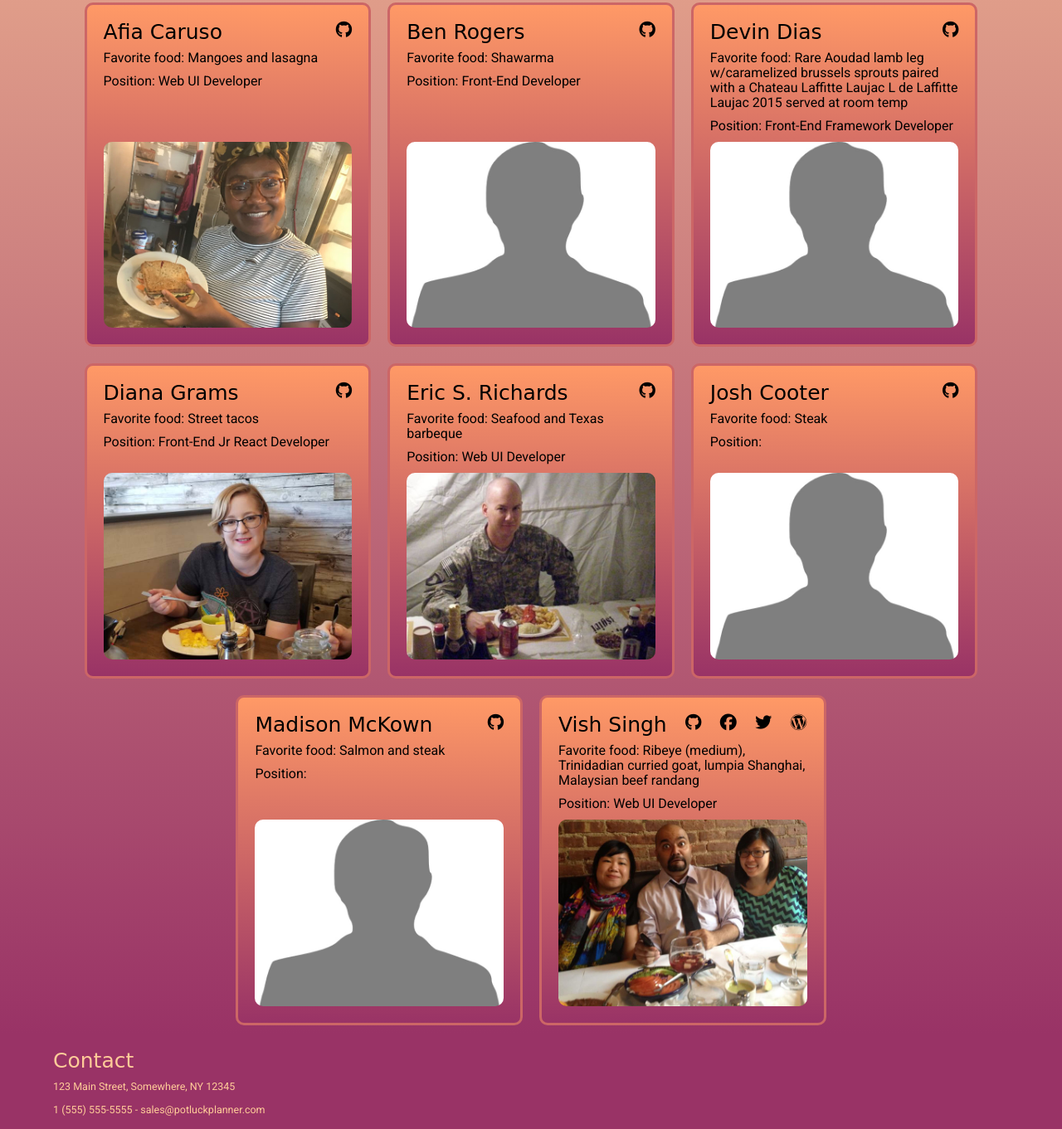
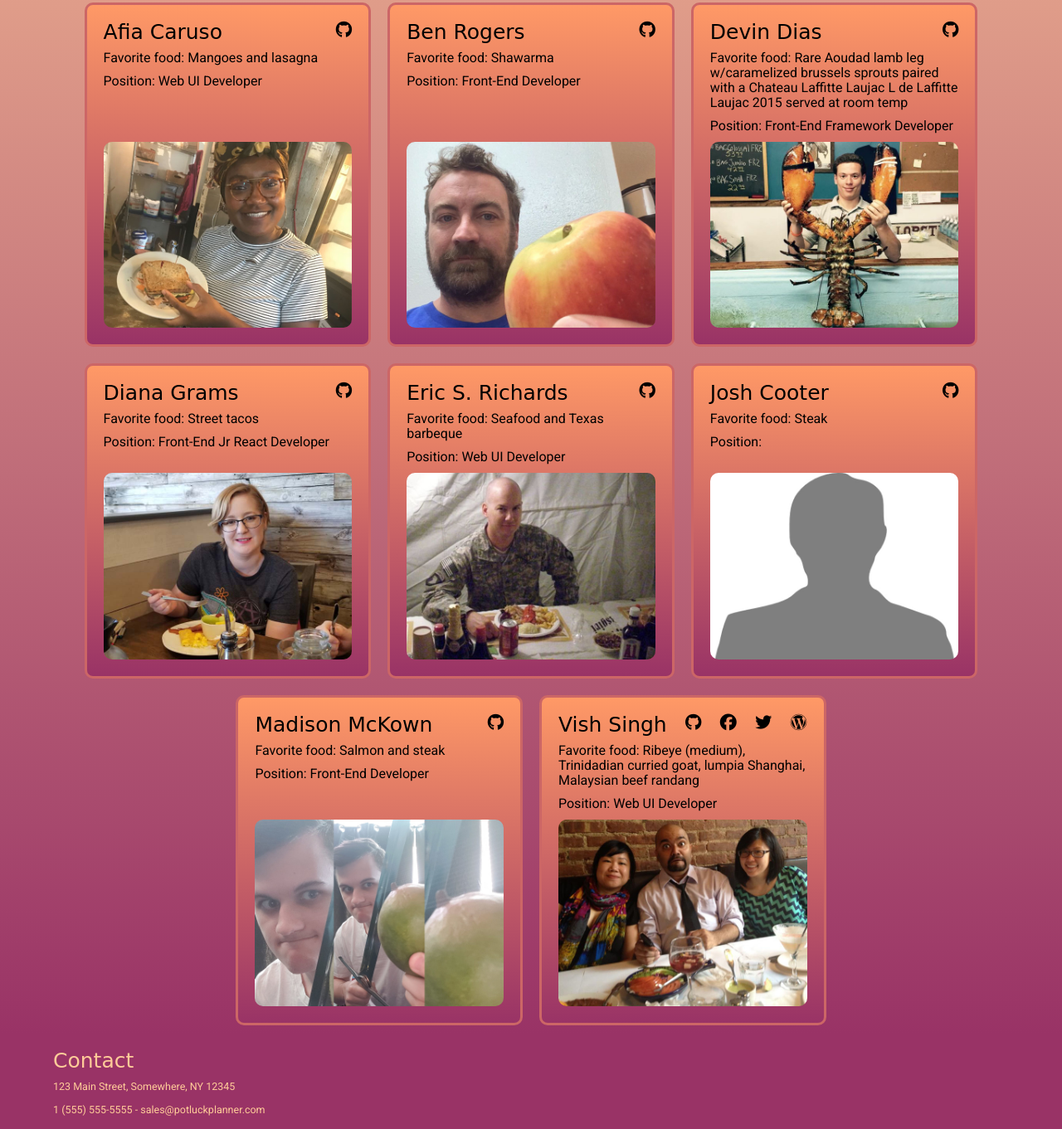
Before and after one commit to vishalicious213/4.x-buildWeek1-Potluck-Planner, a plain HTML site: page about.html in a window 1280 px wide. Shown: the part 666-2027 px from the top of the page at 83% size. Drawn offline with Linux system fonts and the light colour scheme; a web font is replaced by a local one.

Commit message:
added profile images for ben, devin and madison

```diff
--- a/about.html
+++ b/about.html
@@ -83,7 +83,7 @@
                     <p>Favorite food: Shawarma</p>
                     <p>Position: Front-End Developer</p>
                 </div>
-                <img src="img/placeholderM.jpg" alt="Ben Rogers">
+                <img src="img/ben-rogers-web.jpg" alt="Ben Rogers">
             </div>
 
             <div class="team">
@@ -95,7 +95,7 @@
                     <p>Favorite food: Rare Aoudad lamb leg w/caramelized brussels sprouts paired with a Chateau Laffitte Laujac L de Laffitte Laujac 2015 served at room temp</p>
                     <p>Position: Front-End Framework Developer</p>
                 </div>
-                <img src="img/placeholderM.jpg" alt="Devin Dias">
+                <img src="img/devin-dias-web.jpg" alt="Devin Dias">
             </div>
 
             <div class="team">
@@ -141,9 +141,9 @@
                         <a href="https://github.com/MadisonViaLux" class="fa fa-github" title="GitHub"></a>
                     </div>
                     <p>Favorite food: Salmon and steak</p>
-                    <p>Position:</p>
+                    <p>Position: Front-End Developer</p>
                 </div>
-                <img src="img/placeholderM.jpg" alt="Madison McKown">
+                <img src="img/madison-mckown-web.jpg" alt="Madison McKown">
             </div>
 
             <div class="team">
--- a/less/index.less
+++ b/less/index.less
@@ -138,7 +138,7 @@ header {
 
     img {
         border-radius: 1rem;
-        width: 100%
+        width: 100%;
     }
 
     @media @mobile {
```
Also changed, not shown: img/ben-rogers-web.jpg (added), img/devin-dias-web.jpg (added), img/madison-mckown-web.jpg (added), 1 other file.
